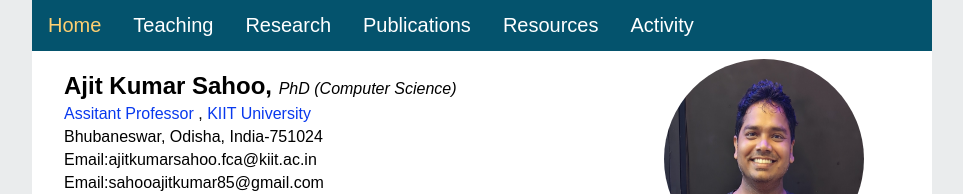
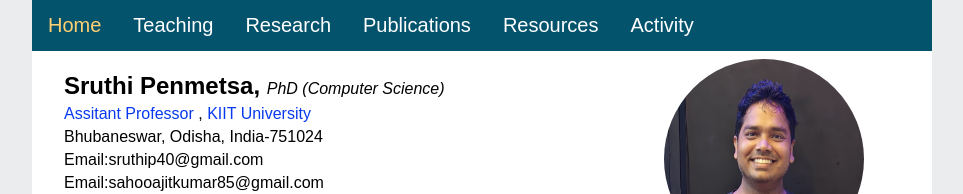
Before and after one commit to sruthip16/sruthipenmetsa.github.io, a plain HTML site: page index.html in a window 1280 px wide. Shown: the top 194 px of the page, without its empty margins (158-1121 px from the left). Drawn offline with Linux system fonts and the light colour scheme.

Commit message:
Update index.html

```diff
--- a/index.html
+++ b/index.html
@@ -32,12 +32,12 @@
         <div class="content">
             <div class="profile">
                 <div class="info">
-                    <p> <font size="5">  <strong> Ajit Kumar Sahoo, </strong> </font> <i> <font size="3">PhD (Computer Science)</font></i></p>
+                    <p> <font size="5">  <strong> Sruthi Penmetsa, </strong> </font> <i> <font size="3">PhD (Computer Science)</font></i></p>
 
                     <p> <a style="font-size:16px;" href= "https://ksca.kiit.ac.in/profiles/ajit-kumar-sahoo/" target="_blank">Assitant Professor </a> , <a style="font-size:16px;" href="https://kiit.ac.in/" target="_blank">KIIT University</a></p>
 
                     <p>Bhubaneswar, Odisha, India-751024</p>
-                    <p>Email:ajitkumarsahoo.fca@kiit.ac.in</p>
+                    <p>Email:sruthip40@gmail.com</p>
                     <p>Email:sahooajitkumar85@gmail.com</p>
 					<p>
 					<a href="https://scholar.google.co.in/citations?user=i0wMaU4AAAAJ&hl=en"   target="_blank"  ><img src="images/gs.png" alt="googlescholar" title="Google Scholar"  class="social-icon" style="width:40px;height:40px; margin-left:0px;"></a>
```
